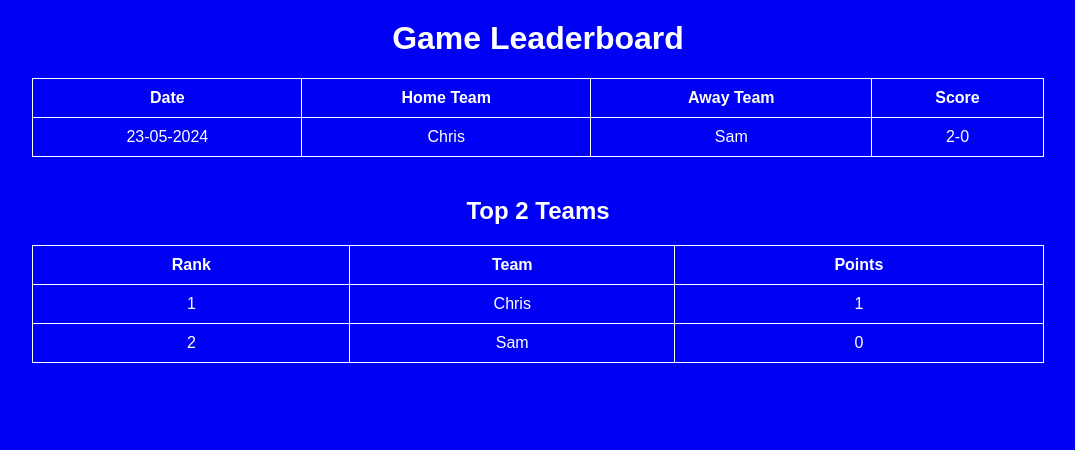
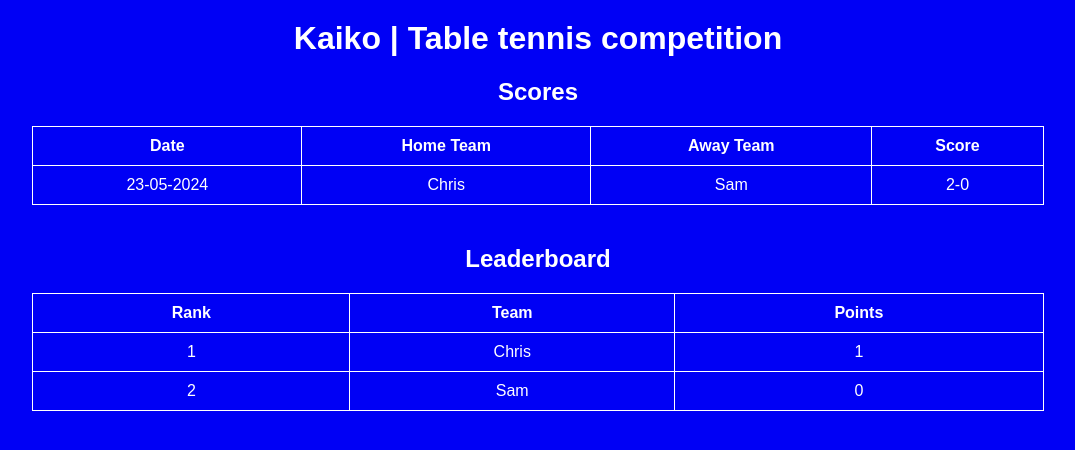
Before and after one commit to Chrisdekw/kaikotabletennis.github.io, a plain HTML site: page index.html in a window 1280 px wide. Shown: the whole page, without its empty margins (102-1177 px from the left). Drawn offline with Linux system fonts and the light colour scheme.

Commit message:
Update index.html

```diff
--- a/index.html
+++ b/index.html
@@ -33,7 +33,8 @@
 </head>
 <body>
 
-    <h1>Game Leaderboard</h1>
+    <h1>Kaiko | Table tennis competition</h1>
+    <h2>Scores</h2>
     <table id="gameResults">
         <thead>
             <tr>
@@ -49,7 +50,7 @@
     </table>
 
     <div class="leaderboard">
-        <h2>Top 2 Teams</h2>
+        <h2>Leaderboard</h2>
         <table id="leaderboard">
             <thead>
                 <tr>
```
